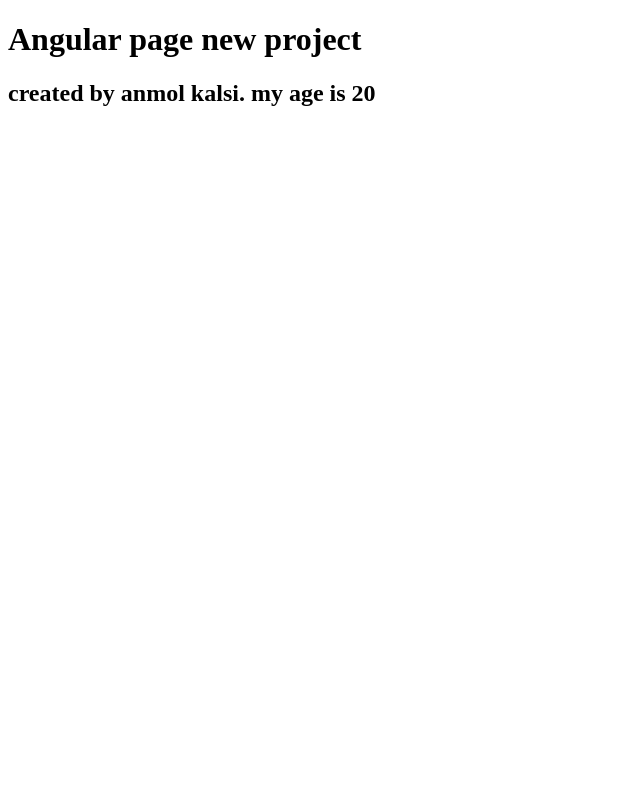
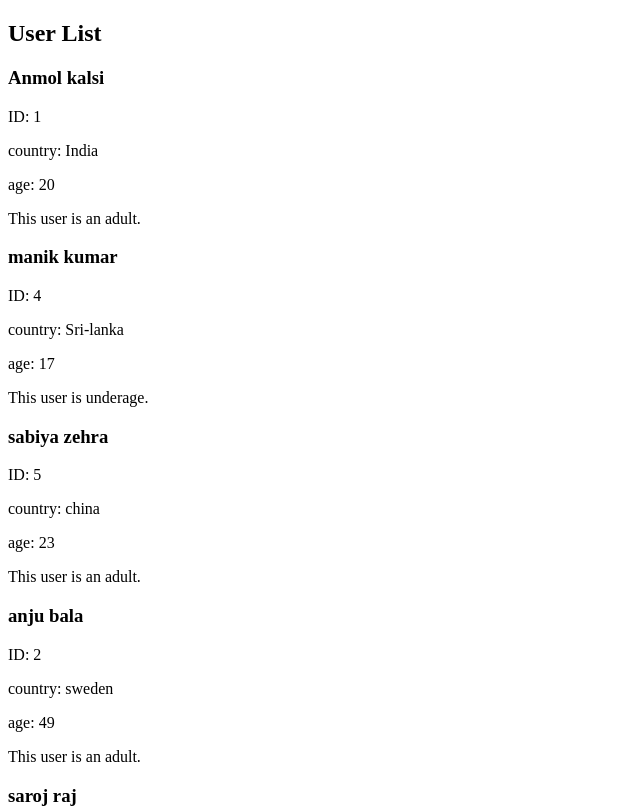
Before and after one commit to anmolkalsi1/Anmol-kalsi-learning-angular, an Angular app: page / in a window 1280 px wide. Shown: the top 808 px of the page, without its empty margins (0-640 px from the left). Built offline with nearby package versions, Linux system fonts and the light colour scheme.

Commit message:
displayed all the information using structural directives

```diff
--- a/angular.json
+++ b/angular.json
@@ -92,5 +92,8 @@
         }
       }
     }
+  },
+  "cli": {
+    "analytics": "16096883-11e4-41a4-ad50-0cef387aaa4f"
   }
 }
--- a/src/app/app.component.html
+++ b/src/app/app.component.html
@@ -1,8 +1,15 @@
-<!-- -->
+<!-- app.component.html -->
+<div class="container">
+  <h2>User List</h2>
+  <div *ngFor="let user of userList" class="user-card">
+    <h3>{{ user.first_name }} {{ user.last_name }}</h3>
+    <p>ID: {{ user.id }}</p>
+    <p>country: {{ user.country }}</p>
+    <p>age: {{ user.age}}</p>
+    <p *ngIf="user.age > 18">This user is an adult.</p>
+    <p *ngIf="user.age < 18">This user is underage.</p>
 
 
-<div>
 
-  <h1>Angular page new project</h1>
-  <h2> created by {{name}}. my age is  {{age}}</h2>
+  </div>
 </div>
--- a/src/app/app.component.ts
+++ b/src/app/app.component.ts
@@ -1,15 +1,26 @@
 import { Component } from '@angular/core';
 import { RouterOutlet } from '@angular/router';
+import {User} from "./models/User";
+import {NgForOf, NgIf} from "@angular/common";
+
 
 @Component({
   selector: 'app-root',
   standalone: true,
-  imports: [RouterOutlet],
+  imports: [RouterOutlet, NgForOf, NgIf],
   templateUrl: './app.component.html',
   styleUrl: './app.component.css'
 })
 export class AppComponent {
-  title = 'anmol-kalsi-Learning-Angular';
-  name : string = 'anmol kalsi';
-  age : number = 20;
+
+
+  userList: User[] = //any[] would have worked as well
+    [{id: 1, first_name: "Anmol", last_name: "kalsi", age: 20, work: "Programmer", country: "India"},
+      {id: 4, first_name: "manik", last_name: "kumar", age: 17, work: "part timer", country: "Sri-lanka"},
+      {id: 5, first_name: "sabiya", last_name: "zehra", age: 23, work: "part timer", country: "china"},
+      {id: 2, first_name: "anju", last_name: "bala", age: 49, work: "house-wife", country: "sweden"},
+      {id: 3, first_name: "saroj", last_name: "raj", age: 32, work: "full-timer", country: "italy"},
+      {id: 6, first_name: "sunny", last_name: "dhiman", age: 39, work: "marketer", country: "germany"},
+    ]
+
 }
--- /dev/null
+++ b/src/app/models/User.ts
@@ -0,0 +1,8 @@
+export interface User {
+  id: number;
+  first_name: string;
+  last_name: string;
+  age: number;
+  work: string;
+  country: string;
+}
```
